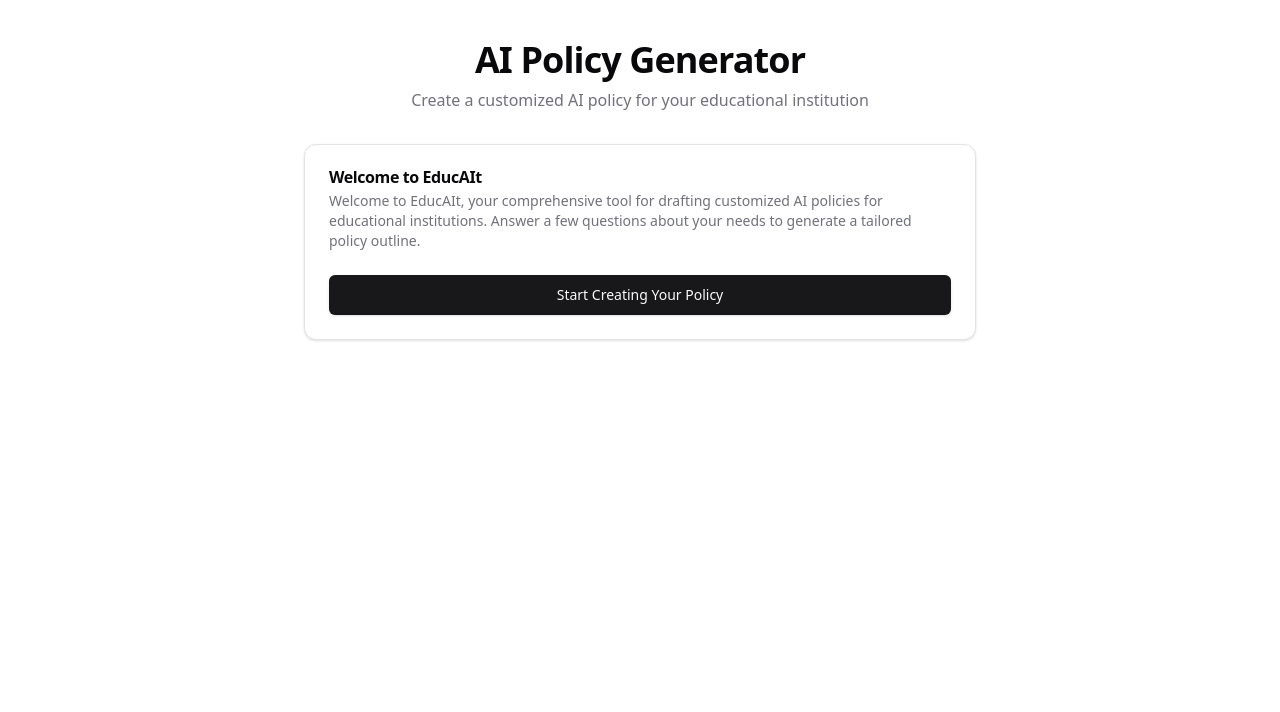
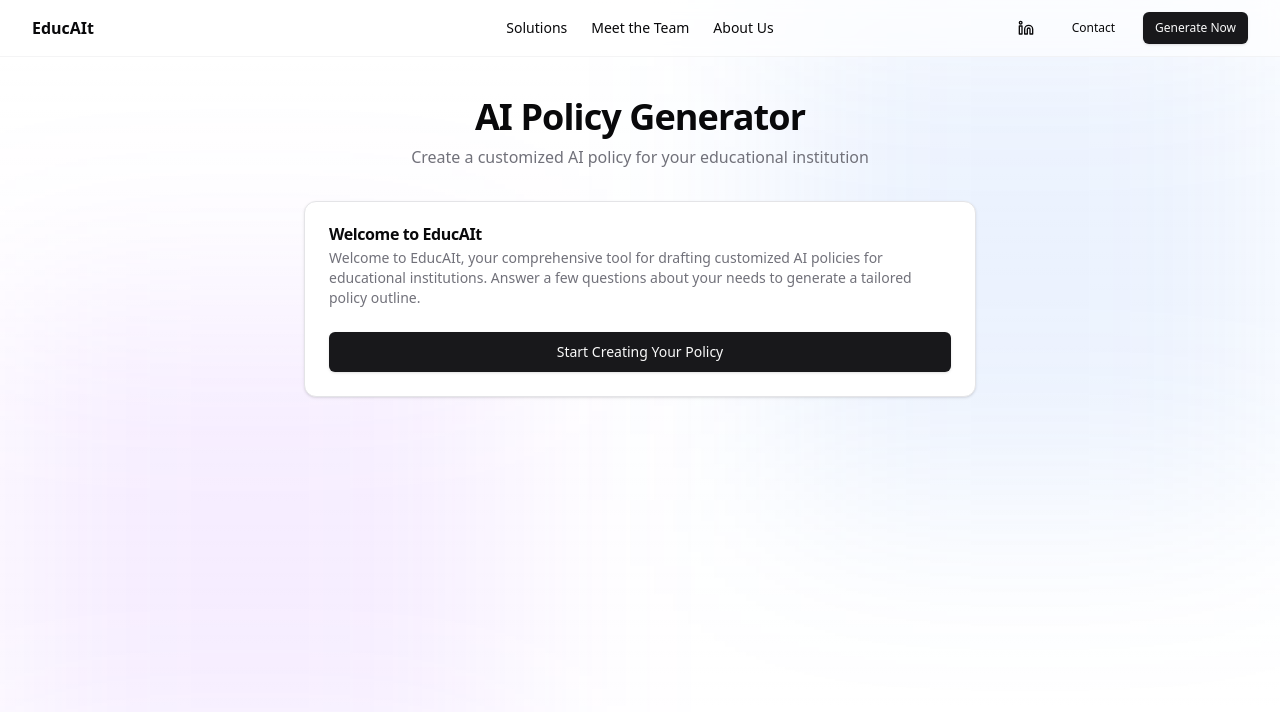
Before and after one commit to LukeSteph-txt/Google-Innovator-Project, a Next.js app: page /policy-generator in a window 1280 px wide. Shown: the top 712 px of the page. Built offline with nearby package versions, Linux system fonts and the light colour scheme.

Commit message:
Update policy generator navbar

```diff
--- a/app/api/openai/route.ts
+++ b/app/api/openai/route.ts
@@ -17,7 +17,7 @@
         { role: "user", content: prompt }
       ],
       temperature: 0.7,
-      max_tokens: 5000,
+      max_tokens: 15000,
       top_p: 1,
       frequency_penalty: 0,
       presence_penalty: 0,
--- a/app/policy-generator/page.tsx
+++ b/app/policy-generator/page.tsx
@@ -9,6 +9,7 @@
 import { Progress } from "@/components/ui/progress";
 import ReactMarkdown from 'react-markdown';
 import { Download, RefreshCw, ArrowLeft } from "lucide-react";
+import Navbar from "@/components/navbar";
 
 // List of US states for dropdown
 const usStates = [
@@ -468,6 +469,16 @@
   };
 
   return (
+    <div className="relative min-h-screen">
+      {/* Background gradients */}
+      <div className="pointer-events-none fixed inset-0">
+        <div className="absolute inset-0 bg-gradient-to-b from-background via-background/90 to-background" />
+        <div className="absolute right-0 top-0 h-[500px] w-[500px] bg-blue-500/10 blur-[100px]" />
+        <div className="absolute bottom-0 left-0 h-[500px] w-[500px] bg-purple-500/10 blur-[100px]" />
+      </div>
+
+      <div className="relative z-10">
+        <Navbar />
         <div className="container max-w-5xl py-10">
           <div className="mb-8 text-center">
             <h1 className="text-4xl font-bold tracking-tight">AI Policy Generator</h1>
@@ -477,7 +488,7 @@
           </div>
 
           {/* Progress indicator */}
-      {section !== "landing" && section !== 'results' && (
+          {section !== 'landing' && section !== 'results' && (
             <div className="mb-8">
               <div className="flex justify-between mb-2 text-sm">
                 <span>Privacy</span>
@@ -505,7 +516,7 @@
           )}
 
           {/* Landing Page */}
-      {section === "landing" && (
+          {section === 'landing' && (
             <Card className="mx-auto max-w-2xl">
               <CardHeader>
                 <CardTitle>Welcome to EducAIt</CardTitle>
@@ -528,7 +539,7 @@
           )}
 
           {/* Questions */}
-      {section !== "landing" && section !== "results" && (
+          {section !== 'landing' && section !== 'results' && (
             <Card className="mx-auto max-w-2xl">
               <CardHeader>
                 <div className="flex items-center justify-between">
@@ -608,7 +619,7 @@
           )}
 
           {/* Results Page */}
-      {section === "results" && (
+          {section === 'results' && (
             <Card className="mx-auto max-w-4xl">
               <CardHeader>
                 <CardTitle>Your AI Policy</CardTitle>
@@ -662,5 +673,7 @@
             </Card>
           )}
         </div>
+      </div>
+    </div>
   );
 }
--- a/components/navbar.tsx
+++ b/components/navbar.tsx
@@ -13,13 +13,13 @@
         </div>
 
         <nav className="hidden md:flex items-center justify-center space-x-6 text-sm font-medium mx-auto">
-          <Link href="#solutions" className="transition-colors hover:text-primary">
+          <Link href="/#solutions" className="transition-colors hover:text-primary">
             Solutions
           </Link>
-          <Link href="#team" className="transition-colors hover:text-primary">
+          <Link href="/#team" className="transition-colors hover:text-primary">
             Meet the Team
           </Link>
-          <Link href="#about-us" className="transition-colors hover:text-primary">
+          <Link href="/#about-us" className="transition-colors hover:text-primary">
             About Us
           </Link>
         </nav>
```
Lines whose indentation alone changed are shown as unchanged.
